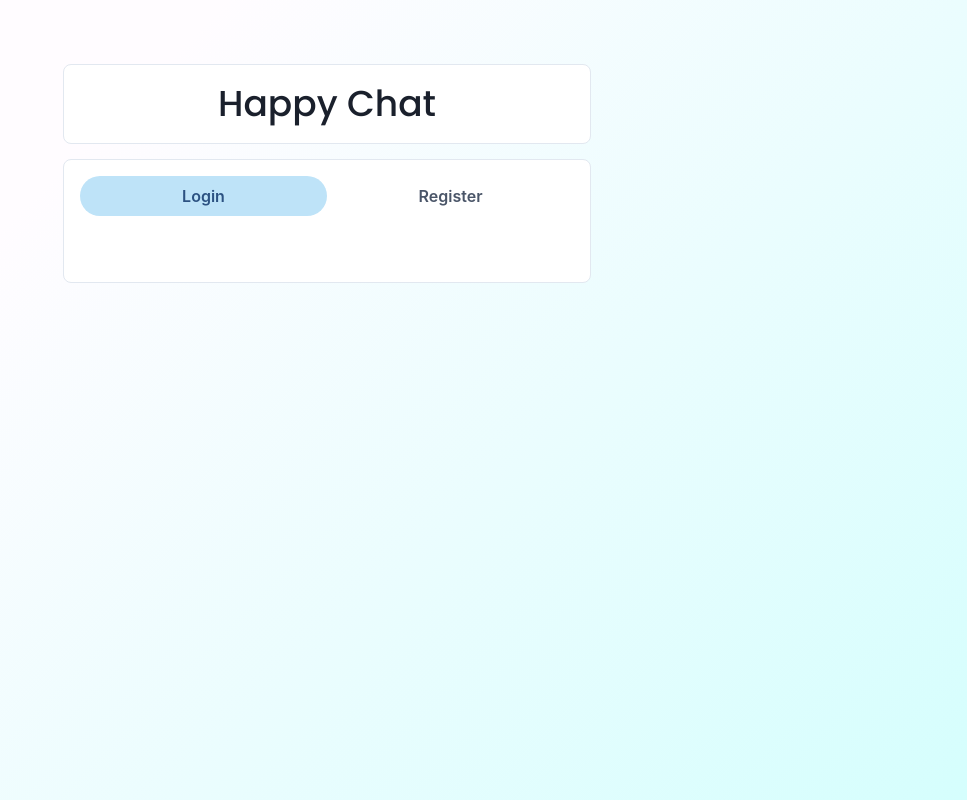
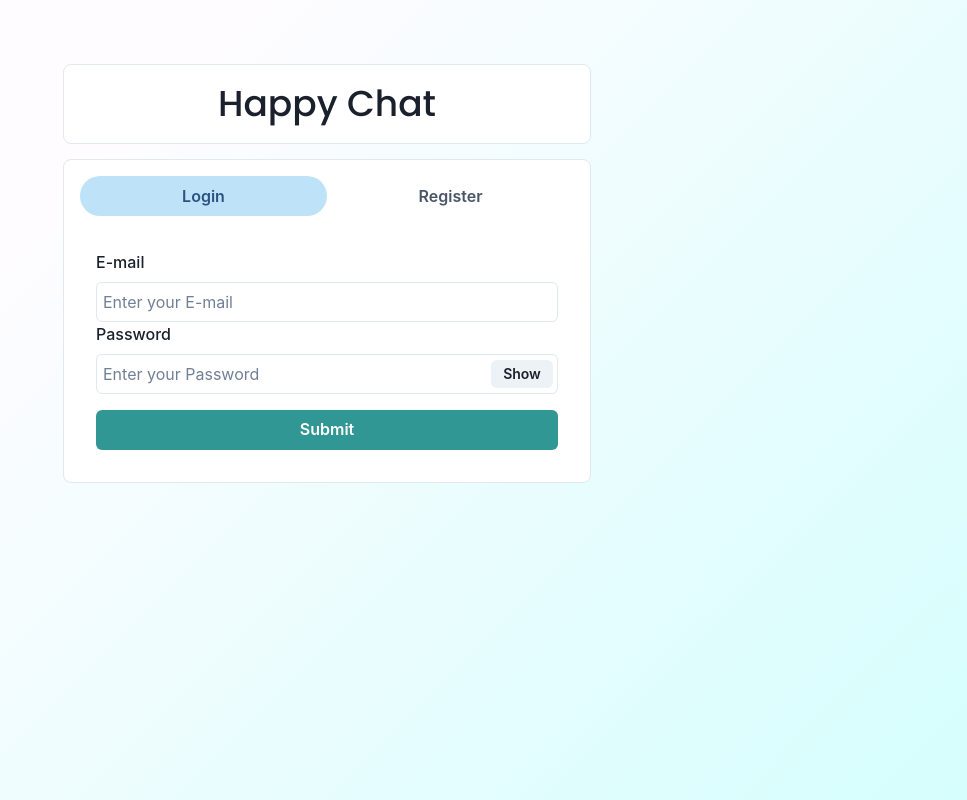
Before and after one commit to Parm-S/Happy-Chat-app, a React (Create React App) app in the folder client/: page / in a window 1280 px wide. Shown: the whole page, without its empty margins (313-1280 px from the left). Built offline with nearby package versions, Linux system fonts and the light colour scheme.

Commit message:
update login form

```diff
--- a/client/src/components/Login/Login.jsx
+++ b/client/src/components/Login/Login.jsx
@@ -1,15 +1,69 @@
-import React from 'react'
+import React from "react";
 
-import { Box, Container } from '@chakra-ui/react'
+import { useForm } from "react-hook-form";
+
+import { yupResolver } from "@hookform/resolvers/yup";
+
+import { VStack, StackDivider, Button } from "@chakra-ui/react";
+import InputRHF from "../common/InputRHF";
+
+import { loginSchema } from "./schema";
+import { userLoginObject } from "./constant";
 
 const Login = () => {
+  const DEFAULT_VALUES = {
+    email: "",
+    password: "",
+  };
+
+  const {
+    handleSubmit,
+    control,
+    formState: { errors, isSubmitting },
+  } = useForm({
+    resolver: yupResolver(loginSchema),
+    defaultValues: DEFAULT_VALUES,
+  });
+
+  function onSubmit(values) {
+    console.log(values);
+    return new Promise((resolve) => {
+      setTimeout(() => {
+        alert(JSON.stringify(values, null, 2));
+        resolve();
+      }, 3000);
+    });
+  }
+
   return (
+    <VStack
+      divider={<StackDivider borderColor="gray.200" />}
+      spacing={4}
+      align="stretch">
+      <form onSubmit={handleSubmit(onSubmit)}>
+        {userLoginObject.map((item) => (
+          <InputRHF
+            name={item.name}
+            inputType={item.inputType}
+            errors={errors}
+            placeholder={item.placeholder}
+            label={item.label}
+            isRequired={item.isRequired}
+            control={control}
+            key={item.name}
+          />
+        ))}
+        <Button
+          mt={4}
+          width={"100%"}
+          colorScheme="teal"
+          isLoading={isSubmitting}
+          type="submit">
+          Submit
+        </Button>
+      </form>
+    </VStack>
+  );
+};
 
-        <Box>
-
-        </Box>
-
-  )
-}
-
-export default Login
+export default Login;
--- /dev/null
+++ b/client/src/components/Login/constant.js
@@ -0,0 +1,16 @@
+export const userLoginObject = [
+  {
+    name: "email",
+    inputType: "text",
+    placeholder: "Enter your E-mail",
+    label: "E-mail",
+    isRequired: false,
+  },
+  {
+    name: "password",
+    inputType: "password",
+    placeholder: "Enter your Password",
+    label: "Password",
+    isRequired: false,
+  },
+];
--- /dev/null
+++ b/client/src/components/Login/schema.js
@@ -0,0 +1,9 @@
+import * as yup from "yup";
+
+export const loginSchema = yup.object().shape({
+  email: yup.string().email().required("This field is required"),
+  password: yup
+    .string()
+    .required("Password is required")
+    .min(8, "Your password is too short."),
+});
--- a/client/src/components/Register/Register.jsx
+++ b/client/src/components/Register/Register.jsx
@@ -2,13 +2,14 @@ import React from "react";
 
 import { useForm } from "react-hook-form";
 
+import { yupResolver } from "@hookform/resolvers/yup";
+
 import { VStack, StackDivider, Button } from "@chakra-ui/react";
 import InputRHF from "../common/InputRHF";
+import FileInputRHF from "../common/FileInputRHF";
 
-import { yupResolver } from "@hookform/resolvers/yup";
 import { registerSchema } from "./schema";
 import { userRegisterObject } from "./constant";
-import FileInputRHF from "../common/FileInputRHF";
 
 const Register = () => {
   const DEFAULT_VALUES = {
@@ -63,6 +64,7 @@ const Register = () => {
         />
         <Button
           mt={4}
+          width={"100%"}
           colorScheme="teal"
           isLoading={isSubmitting}
           type="submit">
```
